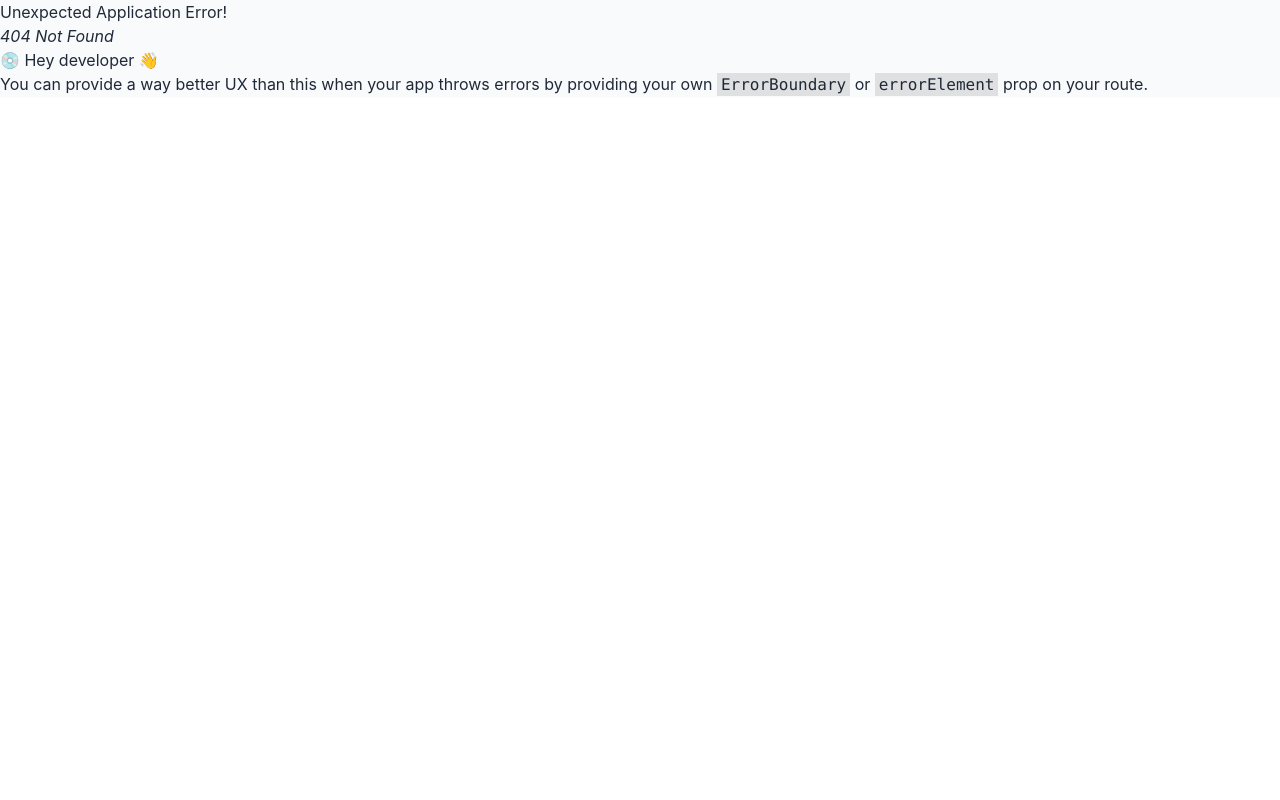
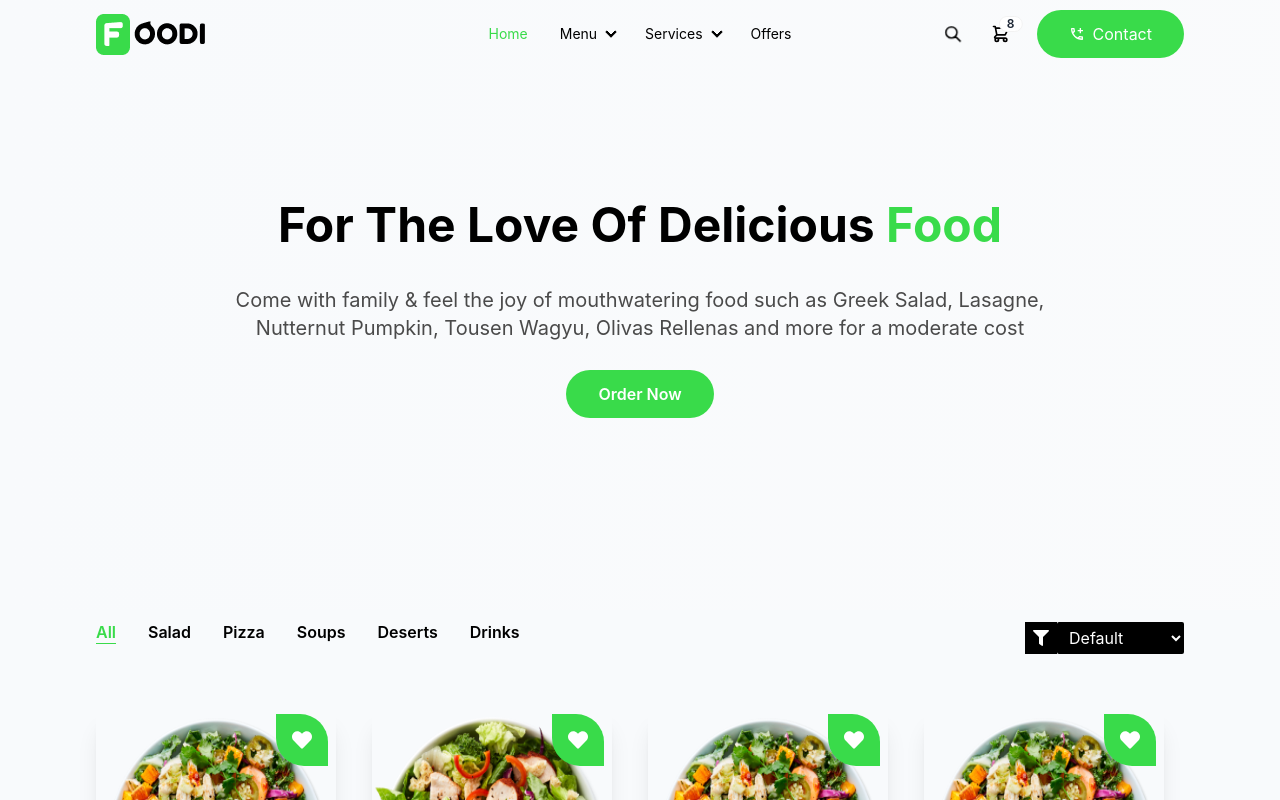
Before and after one commit to Joeeazy/food_finder, a React (Vite) app in the folder frontend/: page /menu in a window 1280 px wide. Before the commit this address had no page. Shown: the top 800 px of the page. Built offline with nearby package versions, Linux system fonts and the light colour scheme.

Commit message:
UI implementation menu page complete

```diff
--- a/frontend/src/App.css
+++ b/frontend/src/App.css
@@ -19,3 +19,8 @@
 .placeholder-white::placeholder {
   color: white;
 }
+.active {
+  text-decoration: underline;
+  text-underline-offset: 5px;
+  color: #39db4a;
+}
--- a/frontend/src/components/Cards.jsx
+++ b/frontend/src/components/Cards.jsx
@@ -1,47 +1,98 @@
-import { useState } from "react";
+// import { useState } from "react";
+// import { Link } from "react-router-dom";
+// import { FaHeart } from "react-icons/fa";
+
+// export default function Cards({ item }) {
+//   const [isHeartFiltered, setIsHeartFiltered] = useState(false);
+
+//   const handleHeartClick = () => {
+//     setIsHeartFiltered(!isHeartFiltered);
+//   };
+//   return (
+//     <div className="card w-96 shadow-sm rounded-2xl shadow-green px-5 py-10 ml-2 mb-6 mt-8 sm:ml-4 relative">
+//       <div
+//         className={`rating gap-1 absolute right-2 top-2 p-4 heartStar bg-green ${
+//           isHeartFiltered ? "text-rose-600" : "text-white"
+//         }`}
+//         onClick={handleHeartClick}
+//       >
+//         <FaHeart className="h-5 w-5 cursor-pointer " />
+//       </div>
+//       <Link to={`/menu/${item._id}`}>
+//         <figure>
+//           <img
+//             src={item.image}
+//             alt="Food Menu"
+//             className="hover:scale-105 transition-all duration-200 md:h-72"
+//           />
+//         </figure>
+//       </Link>
+//       <div className="card-body">
+//         <Link to={`/menu/${item._id}`}>
+//           <h2 className="text-black">{item.name}</h2>
+//         </Link>
+//         <p>Description of the Item</p>
+//         <div className="card-actions justify-between items-center mt-2">
+//           <h1 className="font-semibold text-black ">
+//             <span className="font-semibold text-rose-500">Ksh</span>{" "}
+//             {item.price}
+//           </h1>
+//           <button className="button px-4 py-3 rounded-lg  bg-green text-white">
+//             Buy Now
+//           </button>
+//         </div>
+//       </div>
+//     </div>
+//   );
+// }
+
+import React, { useState } from "react";
+import { FaHeart } from "react-icons/fa";
 import { Link } from "react-router-dom";
-import { FaHeart } from "react-icons/fa";
 
-export default function Cards({ item }) {
-  const [isHeartFiltered, setIsHeartFiltered] = useState(false);
+const Cards = ({ item }) => {
+  // console.log(item)
+  const [isHeartFilled, setIsHeartFilled] = useState(false);
 
   const handleHeartClick = () => {
-    setIsHeartFiltered(!isHeartFiltered);
+    setIsHeartFilled(!isHeartFilled);
   };
   return (
-    <div className="card w-96 shadow-sm rounded-2xl shadow-green px-5 py-10 ml-2 mb-6 mt-8 sm:ml-4 relative">
+    <div
+      to={`/menu/${item._id}`}
+      className="card shadow-xl relative mr-5 md:my-5"
+    >
       <div
         className={`rating gap-1 absolute right-2 top-2 p-4 heartStar bg-green ${
-          isHeartFiltered ? "text-rose-600" : "text-white"
+          isHeartFilled ? "text-rose-500" : "text-white"
         }`}
         onClick={handleHeartClick}
       >
-        <FaHeart className="h-5 w-5 cursor-pointer " />
+        <FaHeart className="w-5 h-5 cursor-pointer" />
       </div>
       <Link to={`/menu/${item._id}`}>
         <figure>
           <img
             src={item.image}
-            alt="Food Menu"
-            className="hover:scale-105 transition-all duration-200 md:h-72"
+            alt="Shoes"
+            className="hover:scale-105 transition-all duration-300 md:h-72"
           />
         </figure>
       </Link>
       <div className="card-body">
         <Link to={`/menu/${item._id}`}>
-          <h2 className="text-black">{item.name}</h2>
+          <h2 className="card-title text-black">{item.name}!</h2>
         </Link>
-        <p>Description of the Item</p>
+        <p className="text-black">{item.recipe}</p>
         <div className="card-actions justify-between items-center mt-2">
-          <h1 className="font-semibold text-black ">
-            <span className="font-semibold text-rose-500">Ksh</span>{" "}
-            {item.price}
-          </h1>
-          <button className="button px-4 py-3 rounded-lg  bg-green text-white">
-            Buy Now
-          </button>
+          <h5 className="font-semibold">
+            <span className="text-sm text-red">Ksh </span> {item.price}
+          </h5>
+          <button className="btn bg-green text-white">Add to Cart </button>
         </div>
       </div>
     </div>
   );
-}
+};
+
+export default Cards;
--- a/frontend/src/components/Navbar.jsx
+++ b/frontend/src/components/Navbar.jsx
@@ -24,14 +24,16 @@
   const navItems = (
     <>
       <li>
-        <a href="/">Home</a>
+        <a className="text-green" href="/">
+          Home
+        </a>
       </li>
       <li>
         <details>
           <summary>Menu</summary>
-          <ul className="p-2 bg-green">
+          <ul className="p-2 bg-slate-50">
             <li>
-              <a>All</a>
+              <a href="/menu">All</a>
             </li>
             <li>
               <a>Salad</a>
@@ -45,7 +47,7 @@
       <li>
         <details>
           <summary>Services</summary>
-          <ul className="p-2 bg-green">
+          <ul className="p-2 bg-slate-50">
             <li>
               <a>Online Booking</a>
             </li>
--- a/frontend/src/layout/Main.jsx
+++ b/frontend/src/layout/Main.jsx
@@ -8,7 +8,9 @@
   return (
     <div>
       <Navbar />
-      <Outlet />
+      <div className="min-h-screen">
+        <Outlet />
+      </div>
       <Footer />
     </div>
   );
--- /dev/null
+++ b/frontend/src/pages/shop/Menu.jsx
@@ -0,0 +1,200 @@
+import React from "react";
+import { useEffect } from "react";
+import { useState } from "react";
+import { FaFilter } from "react-icons/fa";
+import Cards from "../../components/Cards";
+
+export default function Menu() {
+  const [menu, setMenu] = useState([]);
+  const [filteredItems, setFilteredItems] = useState([]);
+  const [selectedCategory, setSelectedCategory] = useState("all");
+  const [sortOption, setSortOption] = useState("default");
+  const [currentPage, setCurrentPage] = useState(1);
+  const [itemsPerPage] = useState(8);
+
+  //   loading data
+  useEffect(() => {
+    //fetches data from backend  api
+    const fetchData = async () => {
+      try {
+        const res = await fetch("/menu.json");
+        const data = await res.json();
+        //console.log(data);
+        setMenu(data);
+        setFilteredItems(data);
+      } catch (error) {
+        console.log("error fetch data", error);
+      }
+    };
+    // function call
+    fetchData();
+  }, []);
+
+  //   function to filter data
+  const filterItems = (category) => {
+    // filter data by category if all === menu else filter by category
+    const filtered =
+      category === "all"
+        ? menu
+        : menu.filter((item) => item.category === category);
+
+    setFilteredItems(filtered);
+    setSelectedCategory(category);
+    setCurrentPage(1);
+  };
+
+  //   show all data
+  const showAll = () => {
+    setFilteredItems(menu);
+    setSelectedCategory("all");
+    setCurrentPage(1);
+  };
+
+  // sorting fucntion A-z z-A low-High High-low functionality
+  const sortItems = (option) => {
+    setSortOption(option);
+
+    let sortedItems = [...filteredItems];
+
+    switch (option) {
+      case "A-Z":
+        sortedItems.sort((a, b) => a.name.localeCompare(b.name));
+        break;
+      case "Z-A":
+        sortedItems.sort((a, b) => b.name.localeCompare(a.name));
+        break;
+      case "low-to-high":
+        sortedItems.sort((a, b) => a.price - b.price);
+        break;
+      case "high-to-low":
+        sortedItems.sort((a, b) => b.price - a.price);
+        break;
+      default:
+        //code
+        break;
+    }
+    setFilteredItems(sortedItems);
+    setCurrentPage(1);
+  };
+
+  //pagination logic innit
+  const indexOfLastItem = currentPage * itemsPerPage;
+  const indexOfFirstItem = indexOfLastItem - itemsPerPage;
+  const currentItems = filteredItems.slice(indexOfFirstItem, indexOfLastItem);
+  //pagination
+  const paginate = (pageNumber) => setCurrentPage(pageNumber);
+
+  return (
+    <div>
+      {/* menu banner */}
+      <div className="section-container max-w-screen-2xl mx-auto bg-gradient-to-r from-slate-50 from-0% to-[#fcfcfc66] to-100%">
+        <div className="py-48 flex flex-col justify-center items-center gap-8">
+          {/* content */}
+          <div className=" text-center px-4 space-y-7">
+            <h2 className="md:text-5xl text-4xl font-bold leading-snug md:leading-snug text-black">
+              For The Love Of Delicious <span className="text-green">Food</span>
+            </h2>
+            <p className="text-xl text-[#4A4A4A] md:w-4/5 mx-auto">
+              Come with family & feel the joy of mouthwatering food such as
+              Greek Salad, Lasagne, Nutternut Pumpkin, Tousen Wagyu, Olivas
+              Rellenas and more for a moderate cost
+            </p>
+            <button className="button bg-green px-8 py-3 font-semibold text-white rounded-full">
+              Order Now
+            </button>
+          </div>
+        </div>
+      </div>
+
+      {/* menu shop items */}
+      <div className="section-container">
+        {/* btns & sort dropdown */}
+        <div className="flex flex-col md:flex-row flex-wrap md:justify-between items-center space-y-3 mb-8">
+          {/* category buttons */}
+          <div className="flex flex-row justify-start md:items-center md:gap-8 gap-4 flex-wrap text-black font-semibold">
+            <button
+              onClick={showAll}
+              className={selectedCategory === "all" ? "active" : ""}
+            >
+              All
+            </button>
+            <button
+              onClick={() => filterItems("salad")}
+              className={selectedCategory === "salad" ? "active" : ""}
+            >
+              Salad
+            </button>
+            <button
+              onClick={() => filterItems("pizza")}
+              className={selectedCategory === "pizza" ? "active" : ""}
+            >
+              Pizza
+            </button>
+            <button
+              onClick={() => filterItems("soup")}
+              className={selectedCategory === "soup" ? "active" : ""}
+            >
+              Soups
+            </button>
+            <button
+              onClick={() => filterItems("dessert")}
+              className={selectedCategory === "dessert" ? "active" : ""}
+            >
+              Deserts
+            </button>
+            <button
+              onClick={() => filterItems("drinks")}
+              className={selectedCategory === "drinks" ? "active" : ""}
+            >
+              Drinks
+            </button>
+          </div>
+          {/* sorting filtering buttons */}
+          <div className="flex justify-end mb-4 rounded-sm">
+            <div className="bg-black p-2">
+              <FaFilter className="text-white h-4 w-4 " />
+            </div>
+            {/* select options */}
+            <select
+              name="sort"
+              id="sort"
+              onChange={(e) => sortItems(e.target.value)}
+              vlaue={sortOption}
+              className="bg-black text-white px-2 py-1 rounded-sm"
+            >
+              <option value="default">Default</option>
+              <option value="A-Z">A-Z</option>
+              <option value="Z-A">Z-A</option>
+              <option value="low-to-high">Low to High</option>
+              <option value="high-to-low">High to Low</option>
+            </select>
+          </div>
+        </div>
+
+        {/* products card */}
+        <div className="grid md:grid-cols-4 sm:grid-cols-2 grid-cols-1  gap-4">
+          {currentItems.map((item) => (
+            <Cards key={item._id} item={item} />
+          ))}
+        </div>
+      </div>
+
+      {/* paginations */}
+      <div className="flex justify-center my-8">
+        {Array.from({
+          length: Math.ceil(filteredItems.length / itemsPerPage),
+        }).map((_, index) => (
+          <button
+            key={index + 1}
+            onClick={() => paginate(index + 1)}
+            className={`mx-1 px-3 py-1 rounded-full text-black ${
+              currentPage === index + 1 ? "bg-green text-white" : "bg-gray-200"
+            }`}
+          >
+            {index + 1}
+          </button>
+        ))}
+      </div>
+    </div>
+  );
+}
--- a/frontend/src/router/Router.jsx
+++ b/frontend/src/router/Router.jsx
@@ -1,6 +1,7 @@
 import { createBrowserRouter } from "react-router-dom";
 import Main from "../layout/Main";
 import Home from "../pages/home/Home.jsx";
+import Menu from "../pages/shop/Menu";
 
 const router = createBrowserRouter([
   {
@@ -11,6 +12,10 @@
         path: "/",
         element: <Home />,
       },
+      {
+        path: "/menu",
+        element: <Menu />,
+      },
     ],
   },
 ]);
```
